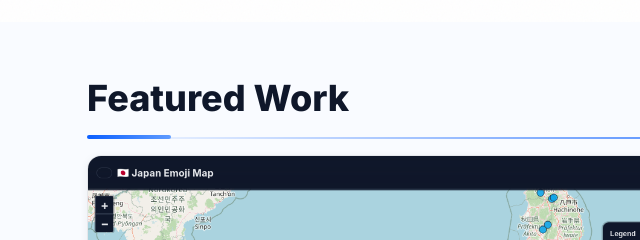
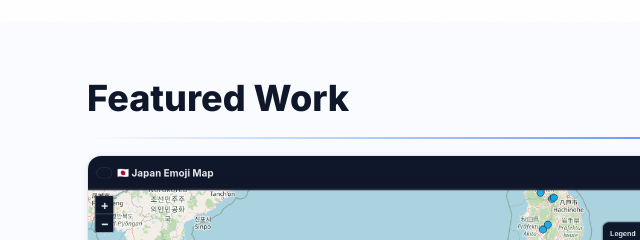
Before and after one commit to gorferma/marqdev-portfolio, a plain HTML site: page index.html in a window 1280 px wide. Shown: the part 516-756 px from the top of the page, 3-643 px from the left. Drawn offline with Linux system fonts and the light colour scheme.

Commit message:
Remove thick left accent bar from section headings; keep subtle gradient rule

```diff
--- a/assets/styles.css
+++ b/assets/styles.css
@@ -115,10 +115,9 @@ a:hover { text-decoration: underline; }
   content: ""; position: absolute; left: 0; right: 0; bottom: 0; height: 2px;
   background: linear-gradient(to right, rgba(11,95,255,0), rgba(11,95,255,0.6), rgba(11,95,255,0));
 }
-.section h2::after {
-  content: ""; position: absolute; left: 0; right: auto; bottom: 0; width: 84px; height: 4px; border-radius: 2px; background: var(--brand-gradient);
-}
-@media (max-width: 640px) { .section h2::after { left: 50%; transform: translateX(-50%); } }
+/* Remove thick accent bar */
+.section h2::after { content: none !important; }
+@media (max-width: 640px) { .section h2::after { content: none !important; } }
 
 /* Trust strip under hero */
 .trust { display: flex; flex-wrap: wrap; gap: 0.5rem; justify-content: center; margin-top: 1.25rem; }
```
